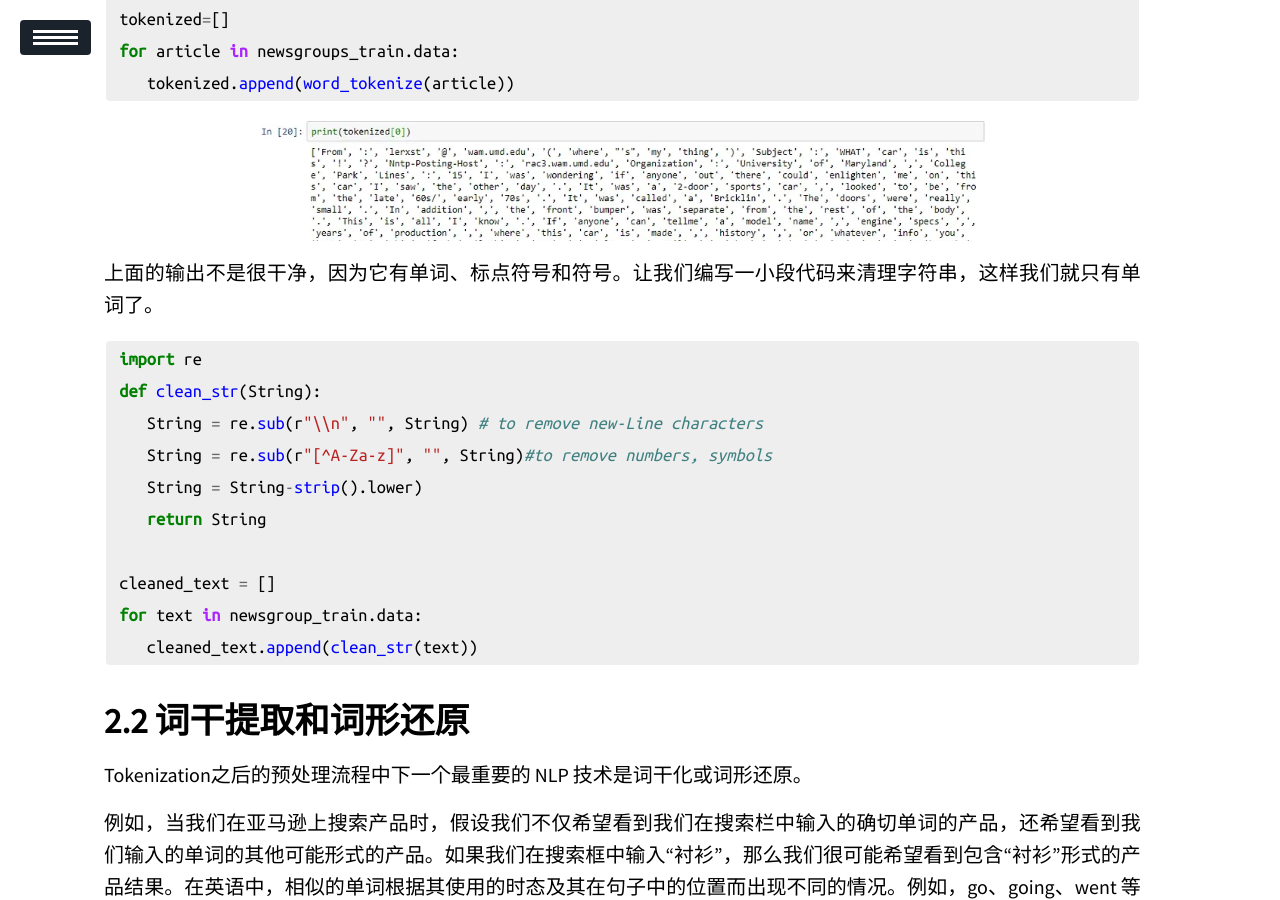
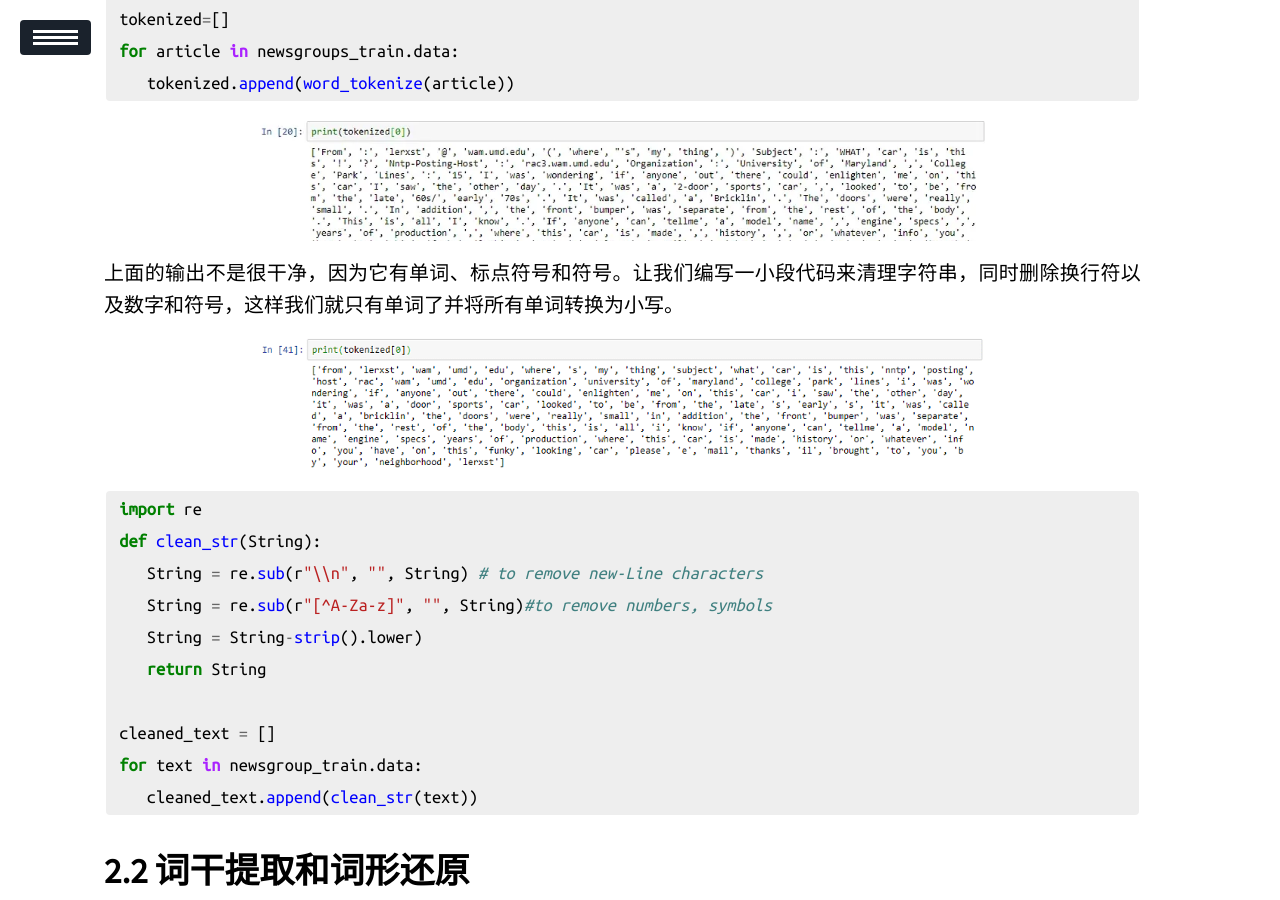
Before and after one commit to ssskz/ssskz.github.io, a Jekyll site: the page built from _posts/2024-5-19-NLP.md, in a window 1280 px wide and 900 px high, scrolled down 2365 px. Built offline with Jekyll 4.4.1, drawn with Linux system fonts in a browser that asks for light colours; our own code applies the rules of GitHub Pages for plain Markdown files; formulas are drawn with MathJax 3; a script that is not in the unit is left out.

Commit message:
1
Signed-off-by: ssskz <12497590+ssskz@user.noreply.gitee.com>

````diff
--- a/_posts/2024-5-19-NLP.md
+++ b/_posts/2024-5-19-NLP.md
@@ -70,7 +70,9 @@
 
 <img src="https://ssskz.github.io/materials/自然语言处理/2.png" width="70%">
 
-上面的输出不是很干净，因为它有单词、标点符号和符号。让我们编写一小段代码来清理字符串，这样我们就只有单词了。
+上面的输出不是很干净，因为它有单词、标点符号和符号。让我们编写一小段代码来清理字符串，同时删除换行符以及数字和符号，这样我们就只有单词了并将所有单词转换为小写。
+
+<img src="https://ssskz.github.io/materials/自然语言处理/3.png" width="70%">
 
 ```python
  import re
````
